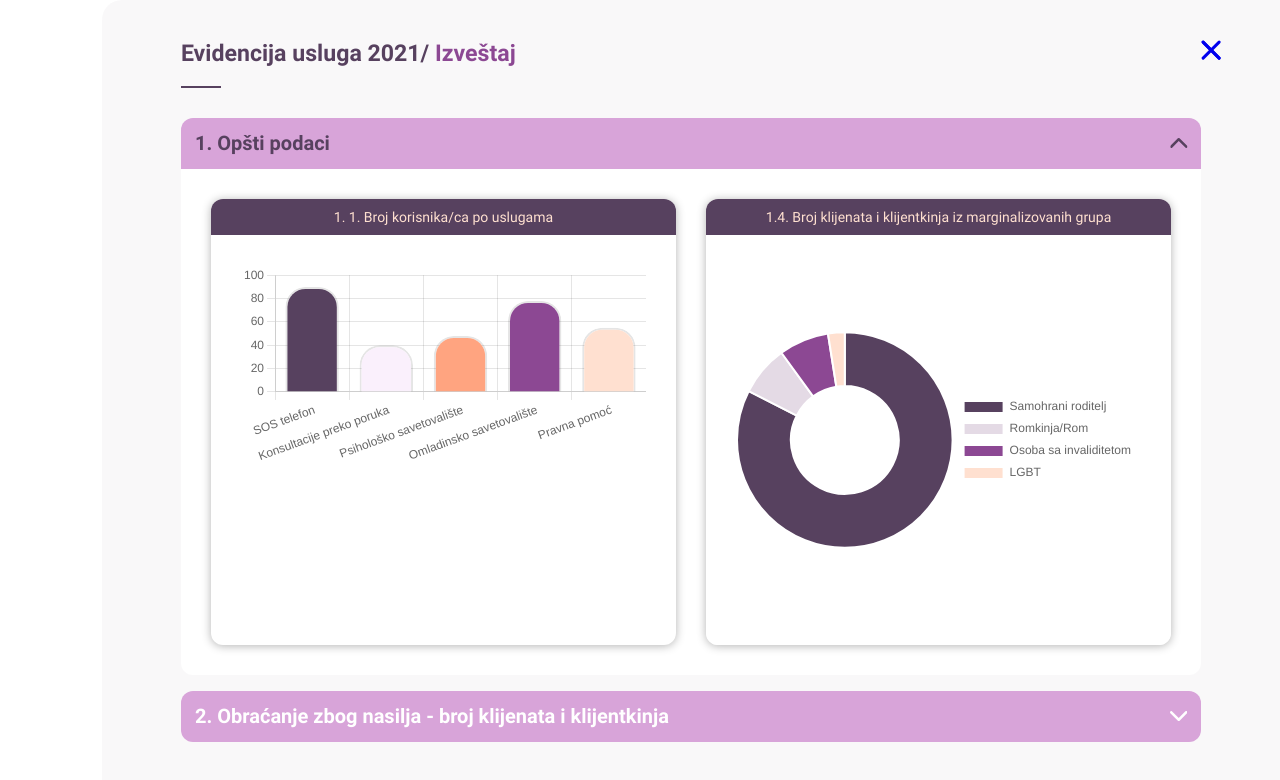
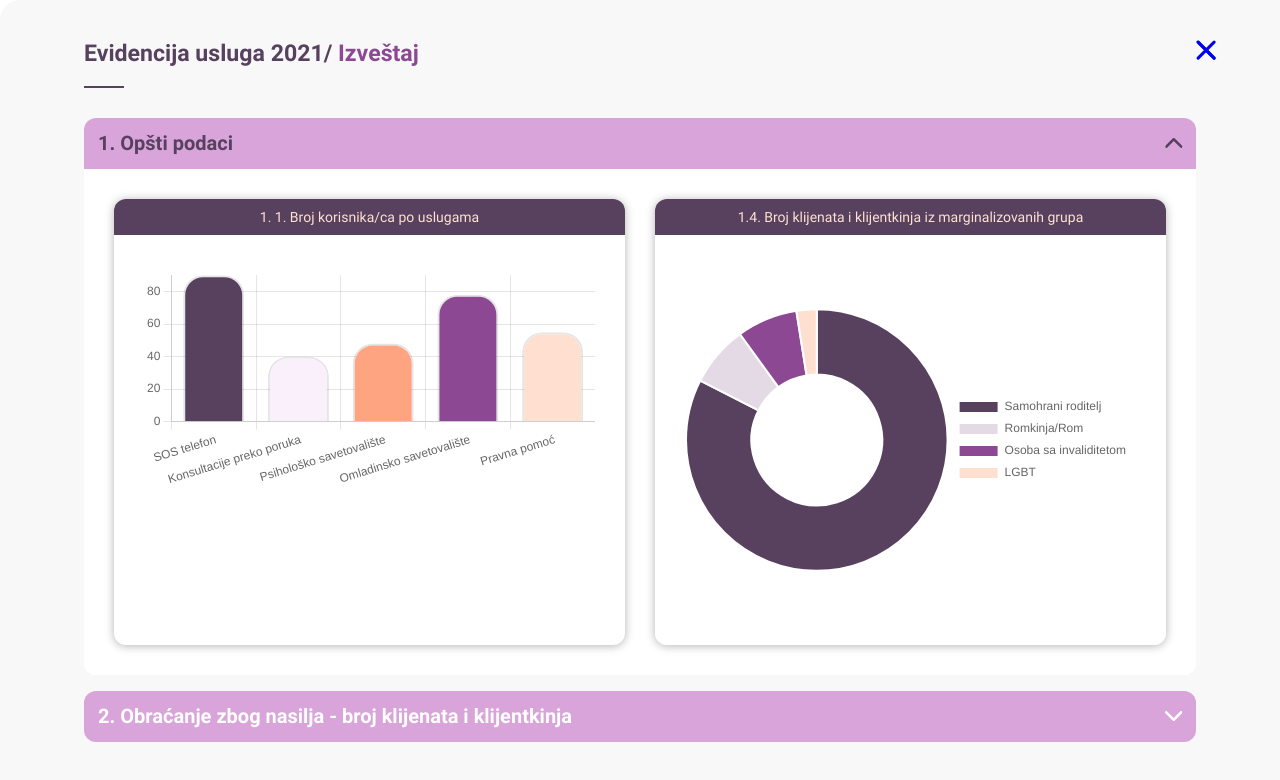
Before and after one commit to vegaitglobal/sos-zenski-centar, a React (Create React App) app in the folder sos-web/: page /reports in a window 1280 px wide. Shown: the top 780 px of the page. Built offline with nearby package versions, Linux system fonts and the light colour scheme.

Commit message:
Fix reports page layout

```diff
--- a/sos-web/src/components/pages/Reports.js
+++ b/sos-web/src/components/pages/Reports.js
@@ -3,12 +3,8 @@ import { StyledReports } from './Reports.styles';
 
 export const Reports = () => {
   return (
-    <>
-      {/* Mock sidebar */}
-      <StyledReports>
-        <div style={{ width: '102px' }}></div>
-        <ReportsContent />
-      </StyledReports>
-    </>
+    <StyledReports>
+      <ReportsContent />
+    </StyledReports>
   );
 };
--- a/sos-web/src/components/pages/Reports.styles.js
+++ b/sos-web/src/components/pages/Reports.styles.js
@@ -2,5 +2,5 @@ import styled from 'styled-components';
 
 export const StyledReports = styled.div`
   display: flex;
-  height: 100%;
+  min-height: 100%;
 `;
```
